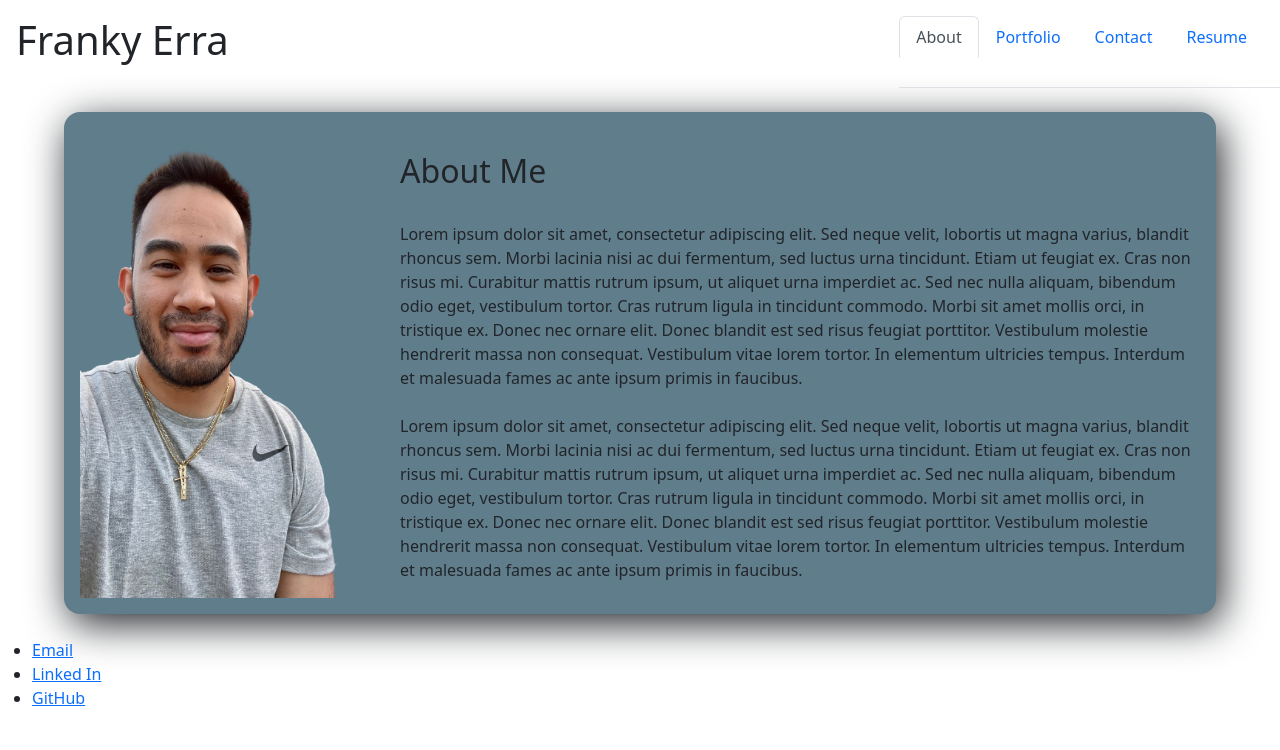
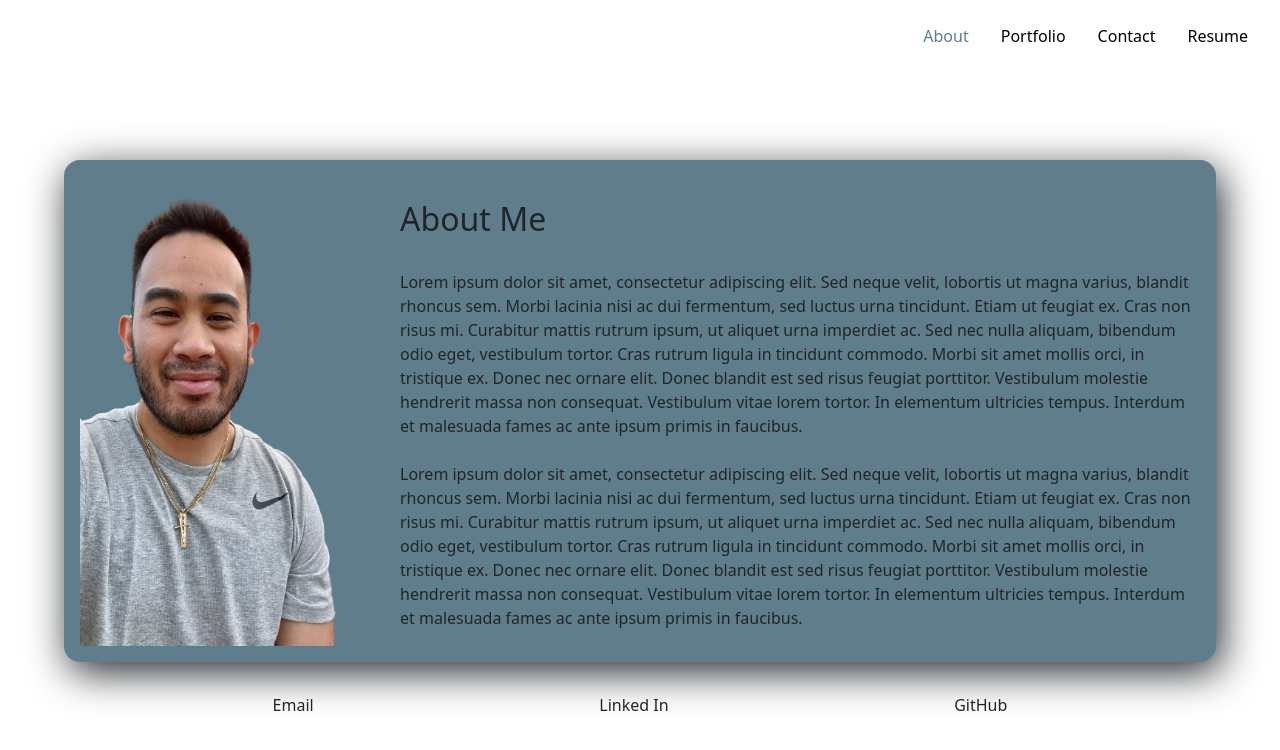
Before and after one commit to fyerra1/portfolio_REACT, a React (Create React App) app: page / in a window 1280 px wide. Shown: the top 750 px of the page. Built offline with nearby package versions, Linux system fonts and the light colour scheme.

Commit message:
mvp pages

```diff
--- a/src/components/Footer.js
+++ b/src/components/Footer.js
@@ -1,12 +1,13 @@
 import React from "react";
+import './styles/Footer.css'
 
 function Footer(){
     return (
-        <ul>
-        <li><a className="button" href="frankyerra1@gmail.com">Email</a></li>
-        <li><a className="button" href="www.linkedin.com/in/fyerra-dev">Linked In</a></li>
-        <li><a className="button" href="https://github.com/fyerra1">GitHub</a></li>
-        </ul>
+        <div className="list">
+        <a className="button btn" href="mailto:frankyerra1@gmail.com">Email</a>
+        <a className="button btn" href="https://www.linkedin.com/in/fyerra-dev/">Linked In</a>
+        <a className="button btn" href="https://github.com/fyerra1">GitHub</a>
+        </div>
     )
 };
 
--- a/src/components/NavTabs.js
+++ b/src/components/NavTabs.js
@@ -6,15 +6,15 @@ import './styles/Navtab.css'
 function NavTabs({ currentPage, handlePageChange }) {
   return (
     <header>
-    <h1>Franky Erra</h1>
-    <ul className="nav nav-tabs tabs">
+    {/* <h1>Franky Erra</h1> */}
+    <ul className="nav tabs">
       <li className="nav-item">
         <a
           href="#about"
           onClick={() => handlePageChange('About')}
           // This is a conditional (ternary) operator that checks to see if the current page is "Home"
           // If it is, we set the current page to 'nav-link-active', otherwise we set it to 'nav-link'
-          className={currentPage === 'About' ? 'nav-link active' : 'nav-link'}
+          className={currentPage === 'About' ? 'nav-link active' : 'nav-link items'}
         >
           About
         </a>
@@ -24,7 +24,7 @@ function NavTabs({ currentPage, handlePageChange }) {
           href="#portfolio"
           onClick={() => handlePageChange('Portfolio')}
           // Check to see if the currentPage is `About`, and if so we use the active link class from bootstrap. Otherwise, we set it to a normal nav-link
-          className={currentPage === 'Portfolio' ? 'nav-link active' : 'nav-link'}
+          className={currentPage === 'Portfolio' ? 'nav-link active' : 'nav-link items'}
         >
           Portfolio
         </a>
@@ -34,7 +34,7 @@ function NavTabs({ currentPage, handlePageChange }) {
           href="#contact"
           onClick={() => handlePageChange('Contact')}
           // Check to see if the currentPage is `Blog`, and if so we use the active link class from bootstrap. Otherwise, we set it to a normal nav-link
-          className={currentPage === 'Contact' ? 'nav-link active' : 'nav-link'}
+          className={currentPage === 'Contact' ? 'nav-link active' : 'nav-link items'}
         >
           Contact
         </a>
@@ -44,7 +44,7 @@ function NavTabs({ currentPage, handlePageChange }) {
           href="#resume"
           onClick={() => handlePageChange('Resume')}
           // Check to see if the currentPage is `Contact`, and if so we use the active link class from bootstrap. Otherwise, we set it to a normal nav-link
-          className={currentPage === 'Resume' ? 'nav-link active' : 'nav-link'}
+          className={currentPage === 'Resume' ? 'nav-link active' : 'nav-link items'}
         >
           Resume
         </a>
--- a/src/components/pages/About.js
+++ b/src/components/pages/About.js
@@ -4,7 +4,7 @@ import selfie from '../../assets/headshot.png'
 
 export default function About() {
   return (
-    <div className='about-container my-4'>
+    <div className='about-container mb-4'>
       {/* <h2>About Me</h2> */}
       {/* <img src={selfie} className='selfie'/> */}
       <div className='d-flex flex-row'>
--- a/src/components/pages/Contact.js
+++ b/src/components/pages/Contact.js
@@ -32,7 +32,8 @@ export default function Contact() {
 
   return (
 
-    <div className='containers'>
+    <div className='containers mb-4'>
+    <h2>Contact</h2>
     <div className='col-8'>
       <form>
         <div className='py-2'>
@@ -44,7 +45,7 @@ export default function Contact() {
         <div className='py-2'>
           <textarea name='message' className="form-control" onChange={handleInputChange} value={message} rows="5" placeholder='Enter message'></textarea>
         </div>
-        <button type="submit" className="btn btn-primary" onClick={handleFormSubmit}>Submit</button>
+        <button type="submit" className="btn btn-dark" onClick={handleFormSubmit}>Submit</button>
       </form>
     </div>
   </div>
--- a/src/components/pages/Portfolio.js
+++ b/src/components/pages/Portfolio.js
@@ -6,7 +6,7 @@ import weather from '../../assets/weather.png';
 
 export default function Portfolio() {
   return (
-    <div className='column containers'>
+    <div className='portfolio-container mb-4'>
       <h2>Portfolio</h2>
       <div className='cards'>
         <div className='project-containers'>
--- a/src/components/pages/Resume.js
+++ b/src/components/pages/Resume.js
@@ -3,8 +3,8 @@ import '../styles/Pages.css'
 
 export default function Resume() {
   return (
-    <div className='containers'>
-      <h2>Resume</h2>
+    <div className='containers mb-4'>
+      <h2 className='align-text-start'>Resume</h2>
       <div className='align-text-center'>
       <ul>
         <h3>Front-End</h3>
--- a/src/components/styles/Footer.css
+++ b/src/components/styles/Footer.css
@@ -0,0 +1,18 @@
+.list {
+  display:flex;
+  justify-content: space-evenly;
+  flex-wrap: wrap;
+  text-align: center;
+
+}
+
+.button {
+  /* background-color: #607d8b; */
+  color: black;
+  /* border-radius: .5rem; */
+  /* padding: 1%; */
+}
+
+.button:hover {
+  background-color: #607d8b !important;
+}
--- a/src/components/styles/Navtab.css
+++ b/src/components/styles/Navtab.css
@@ -1,7 +1,7 @@
 header {
   display: flex;
   flex-direction: row;
-  justify-content: space-between;
+  justify-content: end;
   /* background: grey; */
 }
 
@@ -13,6 +13,15 @@ h1 {
   display: flex;
   justify-content: space-around;
   padding: 1rem;
+  /* color: black; */
   /* background: #d4f9f7; */
-  /* height: 10rem; */
+  height: 10rem;
 }
+
+.items {
+  color: black !important;
+}
+
+.active {
+  color: #607d8b !important;
+}
--- a/src/components/styles/Pages.css
+++ b/src/components/styles/Pages.css
@@ -1,6 +1,6 @@
-body {
-  /* background-color: #607d8b; */
-}
+/* body {
+  background-color: #607d8b;
+} */
 
 /* #root {
   background-color: #607d8b;
@@ -23,8 +23,21 @@ body {
   width: auto;
 }
 
+.portfolio-container {
+  display: flex;
+  flex-direction: column;
+  /* align-items: center; */
+  border-radius: 1rem;
+  background-color: #607d8b;
+  box-shadow: 5px 10px 40px;
+  padding: 1rem;
+  margin: 0 4rem;
+  width: auto;
+}
+
 .containers {
   display: flex;
+  flex-direction: column;
   align-items: center;
   border-radius: 1rem;
   background-color: #607d8b;
@@ -48,7 +61,9 @@ body {
 .project-containers {
   /* padding: 1rem; */
   margin: 1rem;
-  box-shadow: 5px 10px 40px;
+  background-color: white;
+  border-radius: 1rem;
+  /* box-shadow: 5px 10px 40px; */
   /* border: 1rem solid black; */
 }
 
@@ -67,6 +82,6 @@ body {
 .others {
   display: block;
   width: auto;
-  height: 20rem;
+  height: 15rem;
   padding: 1rem;
 }
```
